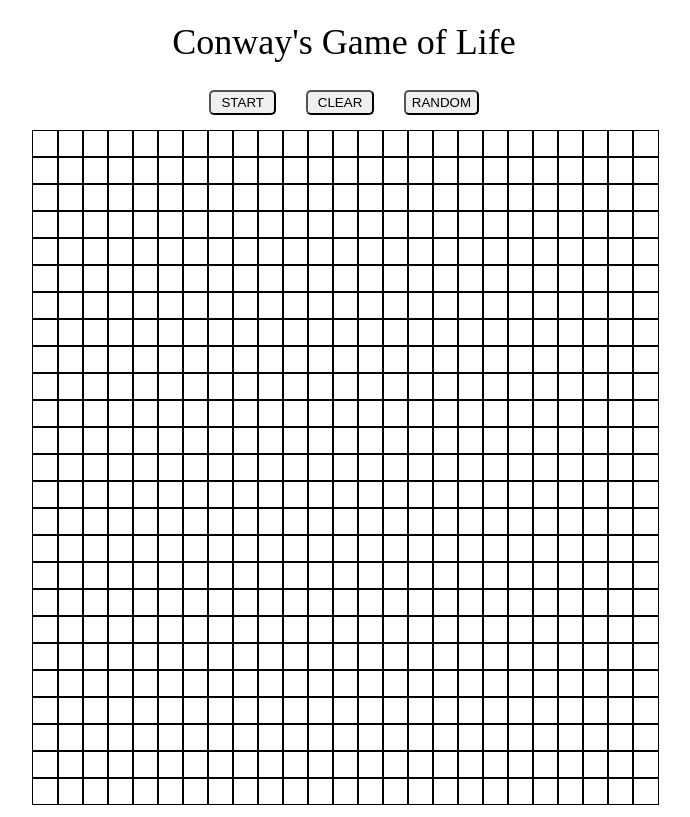
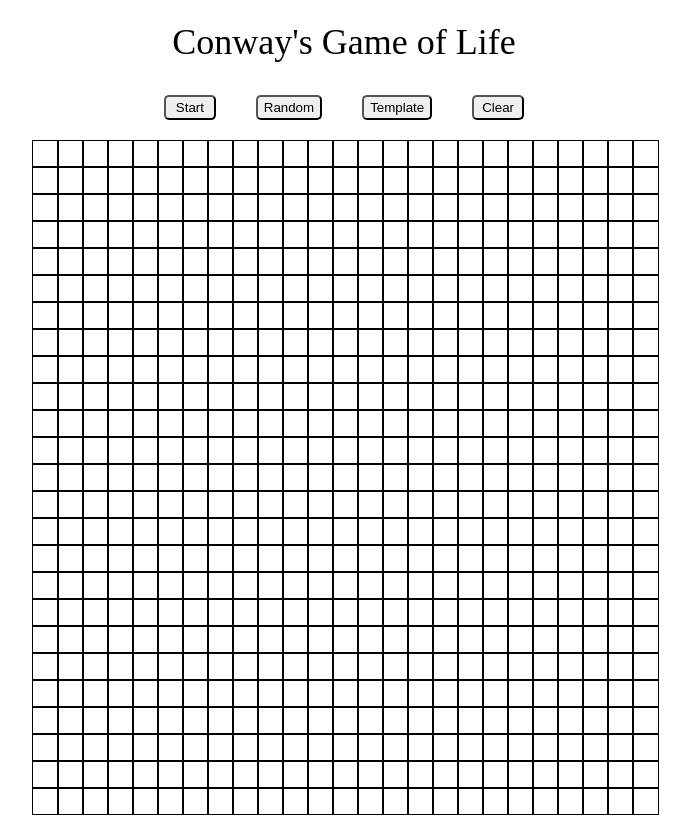
Before and after one commit to hiterharris/game-of-life, a React (Create React App) app: page / in a window 1280 px wide. Shown: the top 817 px of the page, without its empty margins (296-986 px from the left). Built offline with nearby package versions, Linux system fonts and the light colour scheme.

Commit message:
add template grid

```diff
--- a/src/components/Grid.js
+++ b/src/components/Grid.js
@@ -1,5 +1,6 @@
 import React, {useState, useCallback, useRef} from 'react';
 import produce from 'immer';
+import gridOne from '../data/grids.js';
 import '../App.css';
 
 // Default rows, columns
@@ -86,11 +87,7 @@ function Grid() {
                         runSimulation();
                     }
                 }}
-            >{running ? 'STOP' : 'START'}</button>
-
-            <button onClick={() => {
-                setGrid(generateEmptyGrid());
-            }}>CLEAR</button>
+            >{running ? 'Stop' : 'Start'}</button>
 
             <button onClick={() => {
                 const rows = [];
@@ -98,7 +95,15 @@ function Grid() {
                     rows.push(Array.from(Array(numCols), () => Math.random() > 0.5 ? 1 : 0))
                 }
                 setGrid(rows);
-            }}>RANDOM</button>
+            }}>Random</button>
+
+            <button onClick={() => {
+                setGrid(gridOne);
+            }}>Template</button>
+
+            <button onClick={() => {
+                setGrid(generateEmptyGrid());
+            }}>Clear</button>
         </div>
 
 
--- /dev/null
+++ b/src/data/grids.js
@@ -0,0 +1,29 @@
+const gridOne = [
+    [1, 0, 0, 0, 1, 0, 1, 0, 1, 0, 1, 1, 1, 1, 0, 1, 1, 1, 1, 0, 1, 0, 1, 1, 0],
+    [0, 0, 0, 1, 0, 1, 0, 0, 1, 0, 0, 0, 0, 1, 1, 1, 0, 0, 0, 0, 1, 0, 1, 0, 0],
+    [1, 1, 1, 1, 1, 1, 0, 0, 1, 1, 1, 0, 0, 0, 0, 1, 0, 0, 1, 0, 0, 1, 1, 1, 1],
+    [0, 1, 0, 1, 0, 1, 0, 0, 1, 1, 1, 0, 1, 1, 1, 1, 0, 0, 1, 0, 0, 0, 1, 0, 1],
+    [1, 1, 0, 1, 1, 1, 1, 0, 0, 0, 1, 1, 1, 0, 1, 1, 1, 1, 0, 1, 1, 0, 0, 1, 0],
+    [0, 0, 1, 0, 0, 0, 0, 0, 1, 0, 1, 0, 1, 0, 1, 1, 0, 0, 1, 1, 1, 1, 0, 1, 1],
+    [0, 1, 1, 1, 0, 0, 1, 0, 1, 0, 0, 0, 1, 0, 0, 0, 0, 0, 1, 1, 1, 0, 0, 0, 1],
+    [0, 0, 0, 1, 0, 0, 1, 1, 1, 1, 0, 1, 1, 1, 1, 0, 1, 0, 1, 1, 1, 1, 0, 0, 1],
+    [1, 0, 0, 0, 0, 0, 0, 1, 0, 0, 1, 1, 0, 1, 0, 0, 0, 0, 1, 0, 0, 0, 1, 1, 1],
+    [1, 0, 1, 0, 0, 0, 0, 1, 1, 0, 0, 0, 0, 0, 1, 0, 1, 1, 1, 1, 0, 0, 1, 1, 1],
+    [1, 1, 1, 0, 0, 1, 0, 0, 0, 0, 0, 0, 1, 0, 0, 1, 1, 0, 1, 0, 0, 1, 0, 0, 0],
+    [0, 1, 0, 1, 1, 1, 1, 0, 0, 1, 0, 1, 0, 0, 0, 1, 0, 1, 0, 1, 0, 0, 1, 1, 1],
+    [1, 0, 0, 0, 0, 1, 0, 1, 1, 1, 1, 1, 1, 1, 1, 0, 0, 0, 1, 1, 0, 1, 0, 0, 1],
+    [0, 1, 0, 1, 0, 1, 0, 1, 1, 1, 1, 0, 1, 0, 0, 1, 0, 1, 0, 0, 1, 0, 1, 0, 1],
+    [0, 1, 0, 1, 0, 1, 1, 0, 0, 1, 0, 0, 1, 0, 0, 0, 0, 0, 0, 0, 0, 0, 0, 0, 1],
+    [0, 1, 1, 0, 0, 0, 0, 0, 0, 0, 1, 1, 0, 0, 1, 1, 1, 1, 1, 1, 1, 0, 0, 0, 1],
+    [1, 1, 1, 1, 0, 1, 1, 1, 1, 1, 1, 0, 1, 0, 0, 0, 0, 1, 1, 0, 1, 0, 0, 0, 0],
+    [0, 0, 1, 1, 0, 0, 0, 0, 0, 1, 1, 1, 0, 1, 1, 0, 1, 0, 0, 0, 0, 1, 0, 1, 0],
+    [0, 1, 0, 0, 0, 1, 0, 1, 1, 0, 0, 1, 1, 0, 1, 1, 0, 1, 1, 0, 0, 0, 0, 0, 0],
+    [0, 0, 0, 1, 1, 1, 1, 1, 1, 0, 0, 0, 1, 1, 1, 0, 0, 0, 1, 1, 0, 0, 0, 0, 0],
+    [1, 1, 0, 0, 1, 0, 1, 1, 1, 0, 1, 0, 1, 1, 0, 1, 0, 0, 0, 1, 0, 1, 0, 1, 1],
+    [0, 1, 1, 1, 1, 1, 0, 0, 1, 1, 0, 0, 1, 0, 0, 0, 1, 1, 0, 0, 0, 1, 1, 1, 0],
+    [0, 1, 0, 1, 0, 0, 0, 0, 1, 1, 0, 0, 1, 0, 1, 1, 0, 1, 1, 1, 0, 0, 0, 0, 1],
+    [0, 0, 0, 0, 0, 1, 0, 0, 1, 1, 1, 0, 0, 1, 1, 0, 1, 1, 0, 0, 0, 0, 0, 1, 0],
+    [0, 1, 1, 1, 0, 0, 1, 1, 1, 0, 1, 0, 1, 0, 1, 0, 1, 0, 0, 1, 0, 0, 1, 1, 1]
+];
+
+export default gridOne;
```
